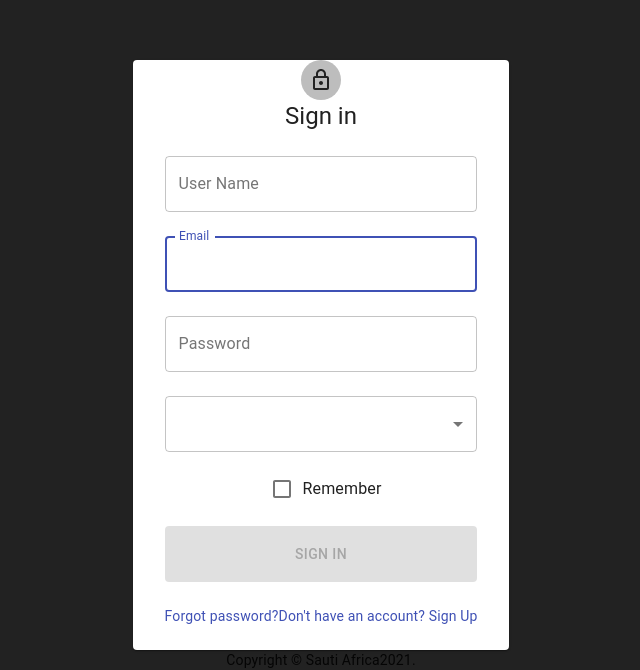
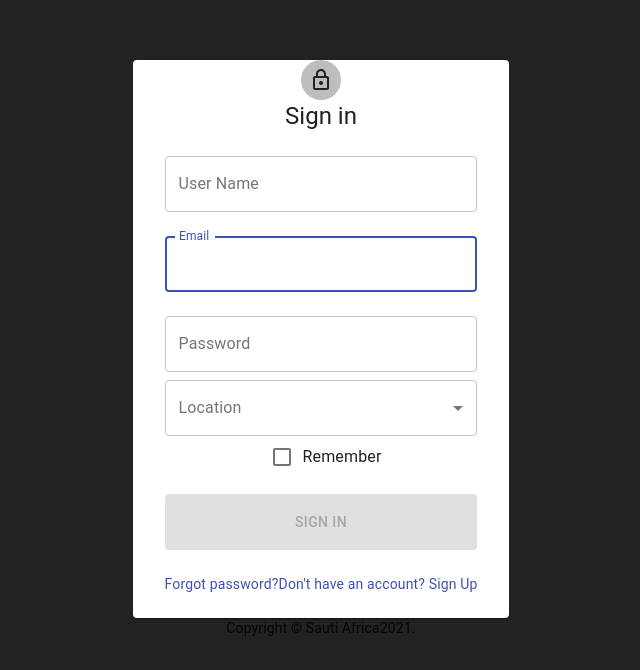
Before and after one commit to ptct-african-marketplace-3/front-end, a React (Create React App) app: page / in a window 1280 px wide. Shown: the part 132-802 px from the top of the page, without its empty margins (319-959 px from the left). Built offline with nearby package versions, Linux system fonts and the light colour scheme.

Commit message:
location label fixed

```diff
--- a/src/components/Register.js
+++ b/src/components/Register.js
@@ -15,6 +15,8 @@ import {
   MenuItem,
   Select,
   Avatar,
+  FormControl,
+  InputLabel,
 } from '@material-ui/core'
 
 import LockOutlinedIcon from '@material-ui/icons/LockOutlined'
@@ -34,7 +36,7 @@ function Copyright(props) {
   return (
     <Typography
       variant='body2'
-      color='text.secondary'
+      // color='text.secondary'
       align='center'
       {...props}
     >
@@ -100,7 +102,7 @@ export default function Register() {
       location: formData.location,
       email: formData.email,
     }
-    console.log('RES', data)
+    console.log('REQ', data)
     axios
       .post(
         'https://ptct-african-marketplace-3.herokuapp.com/api/auth/register',
@@ -143,6 +145,7 @@ export default function Register() {
             color: 'black',
           }}
         />
+
         <Box
           id='boxAfterContainer'
           mt={24}
@@ -219,15 +222,43 @@ export default function Register() {
                 type='password'
                 autoComplete='current-password'
               />
+
+              {/* <FormControl
+                variant='outlined'
+                margin={'1'}
+                style={{ width: '100%' }}
+              >
+                <InputLabel id='test-select-label'>Label</InputLabel>
                 <Select
-                labelId='location'
+                  value='a'
+                  label='Label' // here is the difference
+                >
+                  <MenuItem key={1} value='test'>
+                    Test 1
+                  </MenuItem>
+                  <MenuItem key={2} value='test2'>
+                    Test 2
+                  </MenuItem>
+                </Select>
+              </FormControl> */}
+
+              <FormControl
+                variant='outlined'
+                // margin={'1'}
+                style={{ width: '100%' }}
+              >
+                <InputLabel id='select-label' fullWidth htmlFor='location'>
+                  Location
+                </InputLabel>
+                <Select
+                  value={formData.location}
+                  label='Label'
+                  labelId='select-label'
                   name='location'
                   id='location'
-                value={formData.location}
-                label='Location'
-                variant='outlined'
-                fullWidth
-                style={{ margin: '1rem 0 1rem 0' }}
+                  // variant='outlined'
+                  // fullWidth
+                  // style={{ margin: '1rem 0 1rem 0' }}
                   onChange={(e) => handleChange(e)}
                 >
                   <MenuItem name='location' value='place1'>
@@ -240,6 +271,7 @@ export default function Register() {
                     Place 3
                   </MenuItem>
                 </Select>
+              </FormControl>
 
               <FormControlLabel
                 id='remember'
```
Lines whose indentation alone changed are shown as unchanged.
